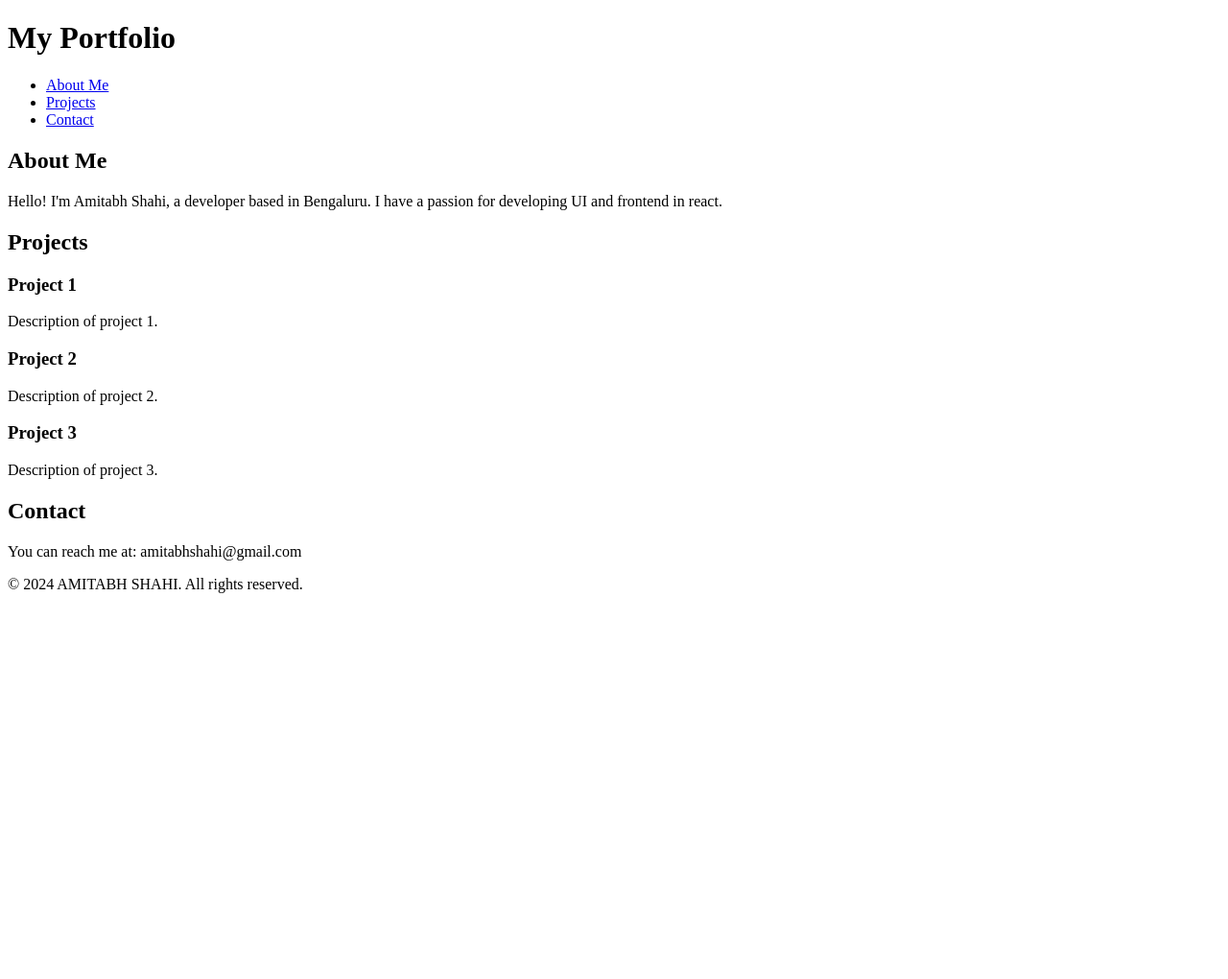
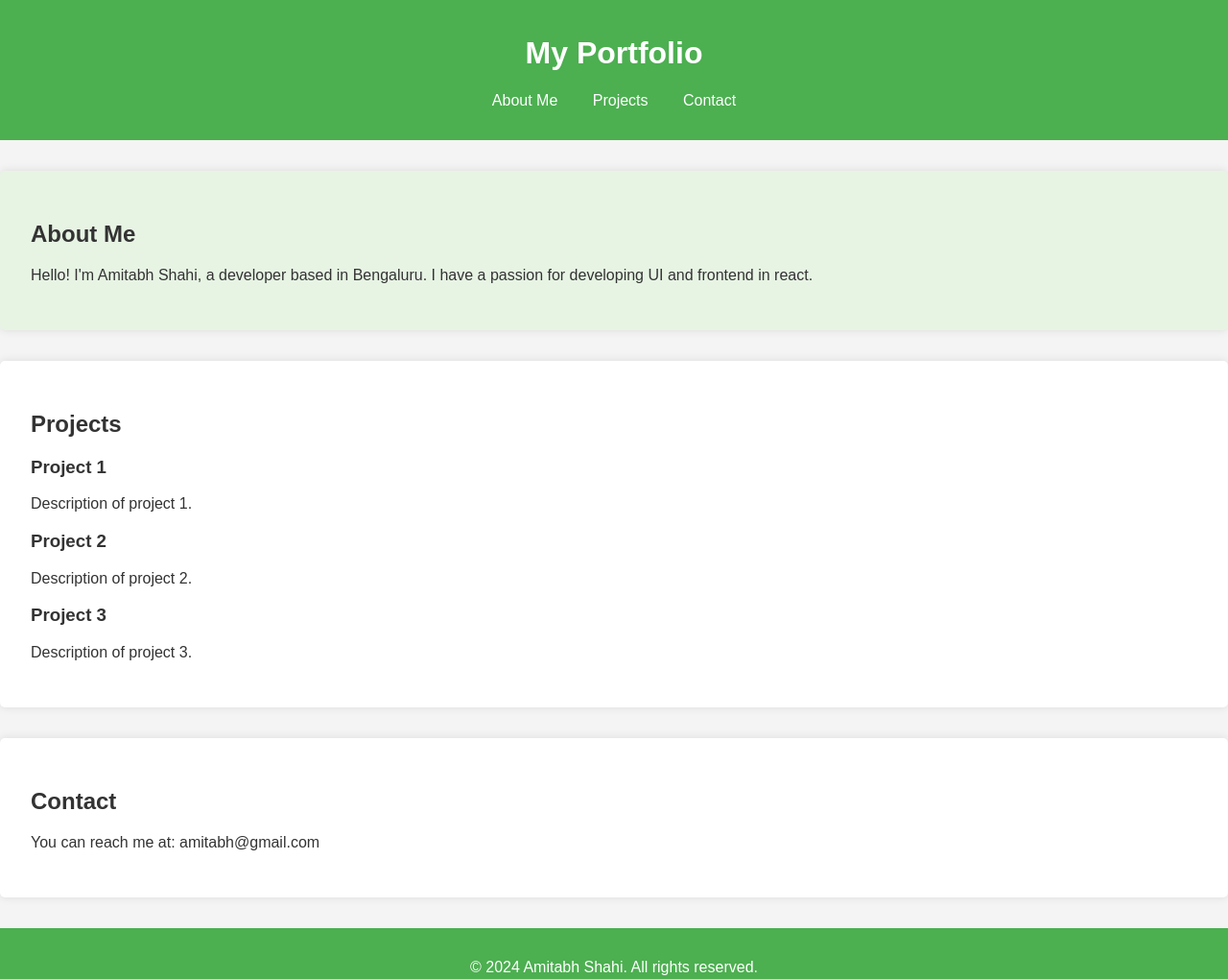
Before and after one commit to amitabh09/portfolio, a plain HTML site: page index.html in a window 1280 px wide. Shown: the whole page at 96% size. Before the commit the page ends 800 px from the top, so only its background shows below. Drawn offline with Linux system fonts and the light colour scheme.

Commit message:
second commit to master

```diff
--- a/index.html
+++ b/index.html
@@ -4,6 +4,52 @@
     <meta charset="UTF-8">
     <meta name="viewport" content="width=device-width, initial-scale=1.0">
     <title>Simple Portfolio</title>
+    <style>
+        body {
+            font-family: Arial, sans-serif;
+            margin: 0;
+            padding: 0;
+            background-color: #f4f4f4;
+            color: #333;
+        }
+        header {
+            background-color: #4CAF50;
+            color: white;
+            padding: 1em 0;
+            text-align: center;
+        }
+        nav ul {
+            list-style: none;
+            padding: 0;
+        }
+        nav ul li {
+            display: inline;
+            margin: 0 1em;
+        }
+        nav ul li a {
+            color: white;
+            text-decoration: none;
+        }
+        section {
+            padding: 2em;
+            margin: 2em 0;
+            background-color: white;
+            border-radius: 5px;
+            box-shadow: 0 0 10px rgba(0,0,0,0.1);
+        }
+        section#about {
+            background-color: #e7f4e4;
+        }
+        section#projects article {
+            margin: 1em 0;
+        }
+        footer {
+            text-align: center;
+            padding: 1em 0;
+            background-color: #4CAF50;
+            color: white;
+        }
+    </style>
 </head>
 <body>
 
@@ -41,11 +87,11 @@
 
     <section id="contact">
         <h2>Contact</h2>
-        <p>You can reach me at: amitabhshahi@gmail.com</p>
+        <p>You can reach me at: amitabh@gmail.com</p>
     </section>
 
     <footer>
-        <p>&copy; 2024 AMITABH SHAHI. All rights reserved.</p>
+        <p>&copy; 2024 Amitabh Shahi. All rights reserved.</p>
     </footer>
 
 </body>
```
